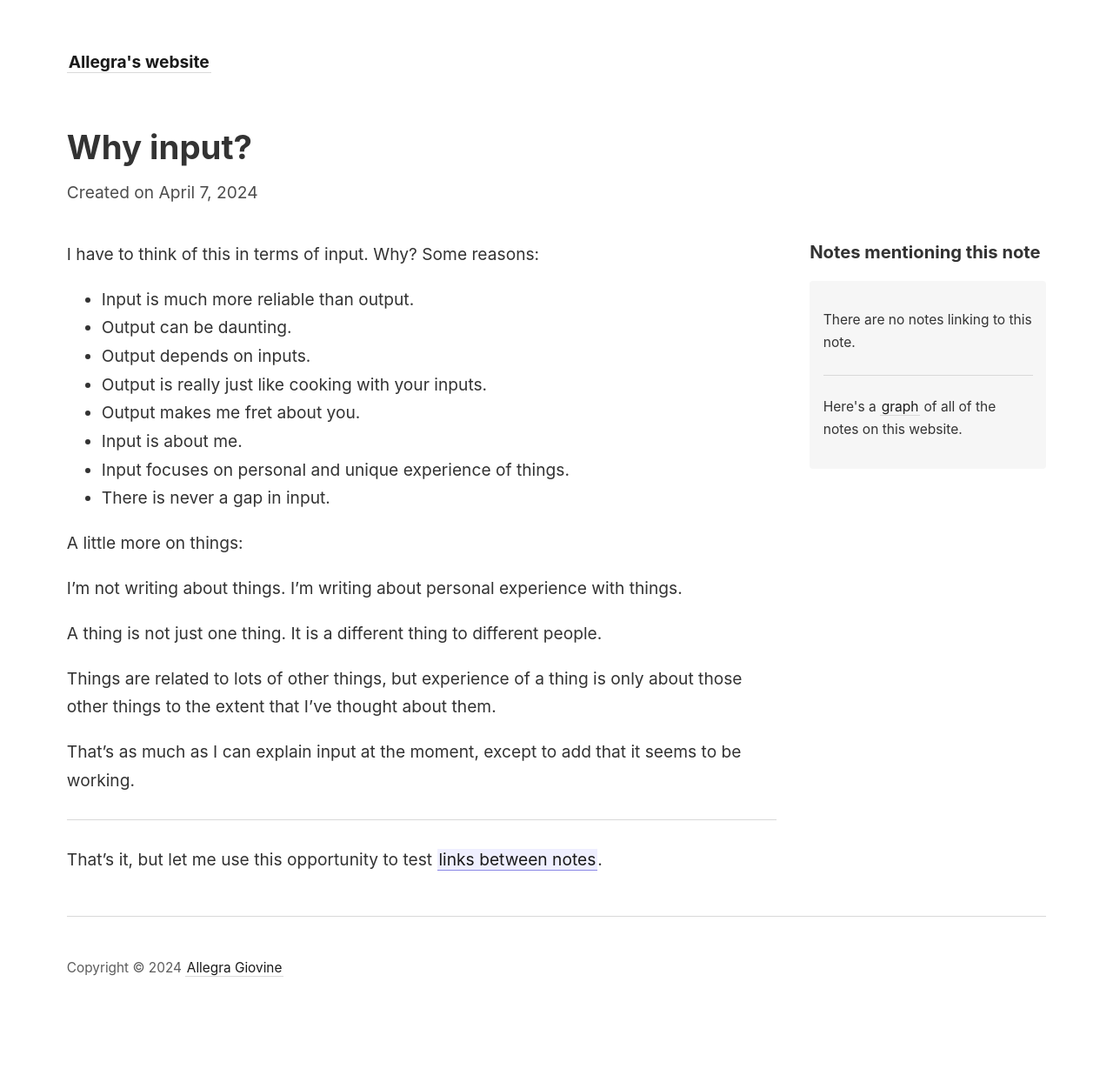
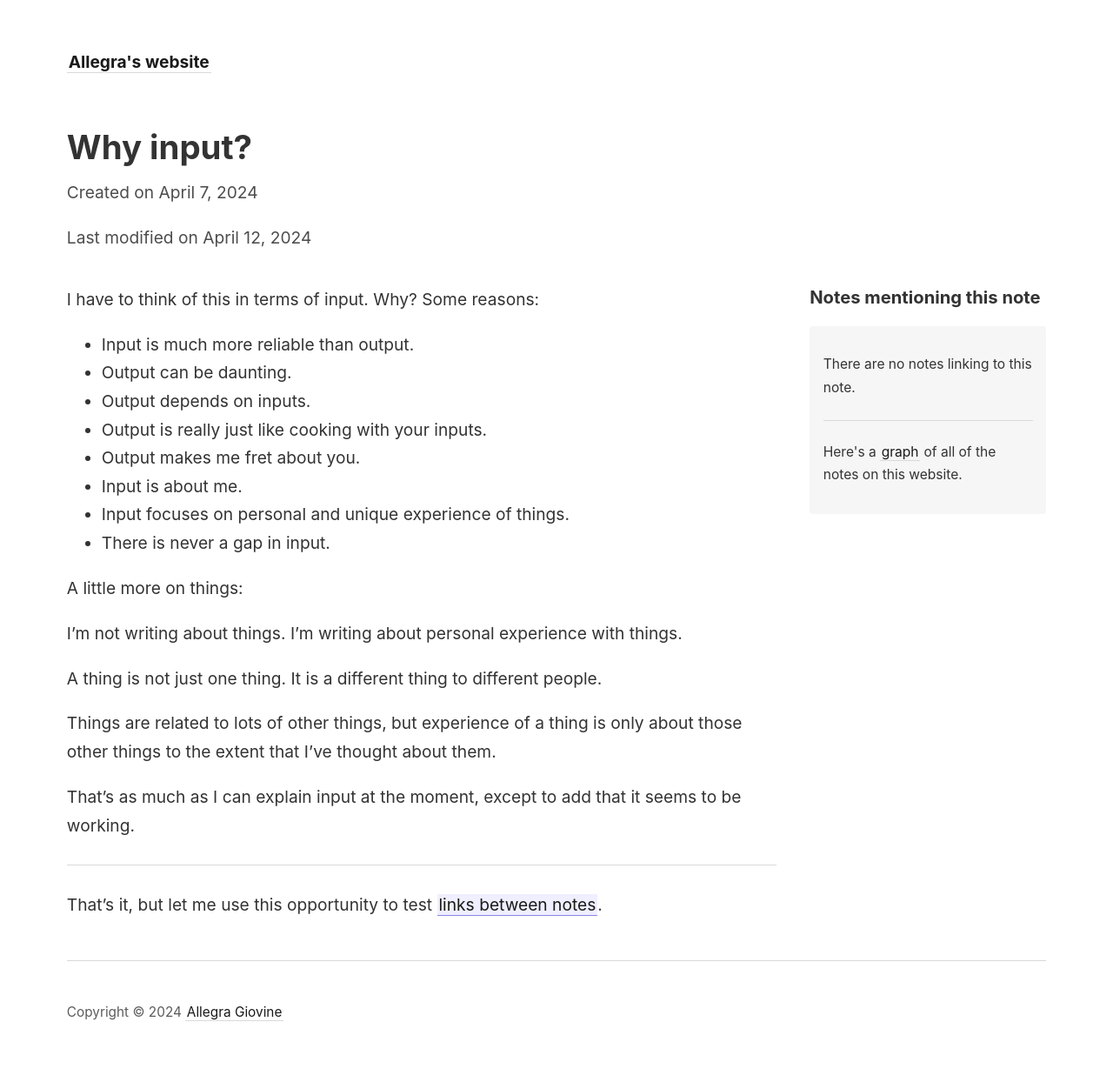
Before and after one commit to agiovine/agiovine.github.io, a Jekyll site: the page built from _notes/input.md, in a window 1280 px wide. Shown: the whole page at 87% size. Built offline with Jekyll 4.4.1, drawn with Linux system fonts in a browser that asks for light colours; before the commit the page ends 1192 px from its top, so only the background shows below that.

Commit message:
Update note.html

```diff
--- a/_layouts/note.html
+++ b/_layouts/note.html
@@ -11,7 +11,7 @@ layout: default
       {% endif %}
     </time>
 
-    <time datetime="{{ page.datelastupdated | date_to_xmlschema }}">{% if page.datelastmodified %}
+    <time datetime="{{ page.datelastupdated | date_to_xmlschema }}">{% if page.datelastupdated %}
       Last modified on {{ page.datelastupdated | date: "%B %-d, %Y" }}
       {% endif %}
     </time>
```
